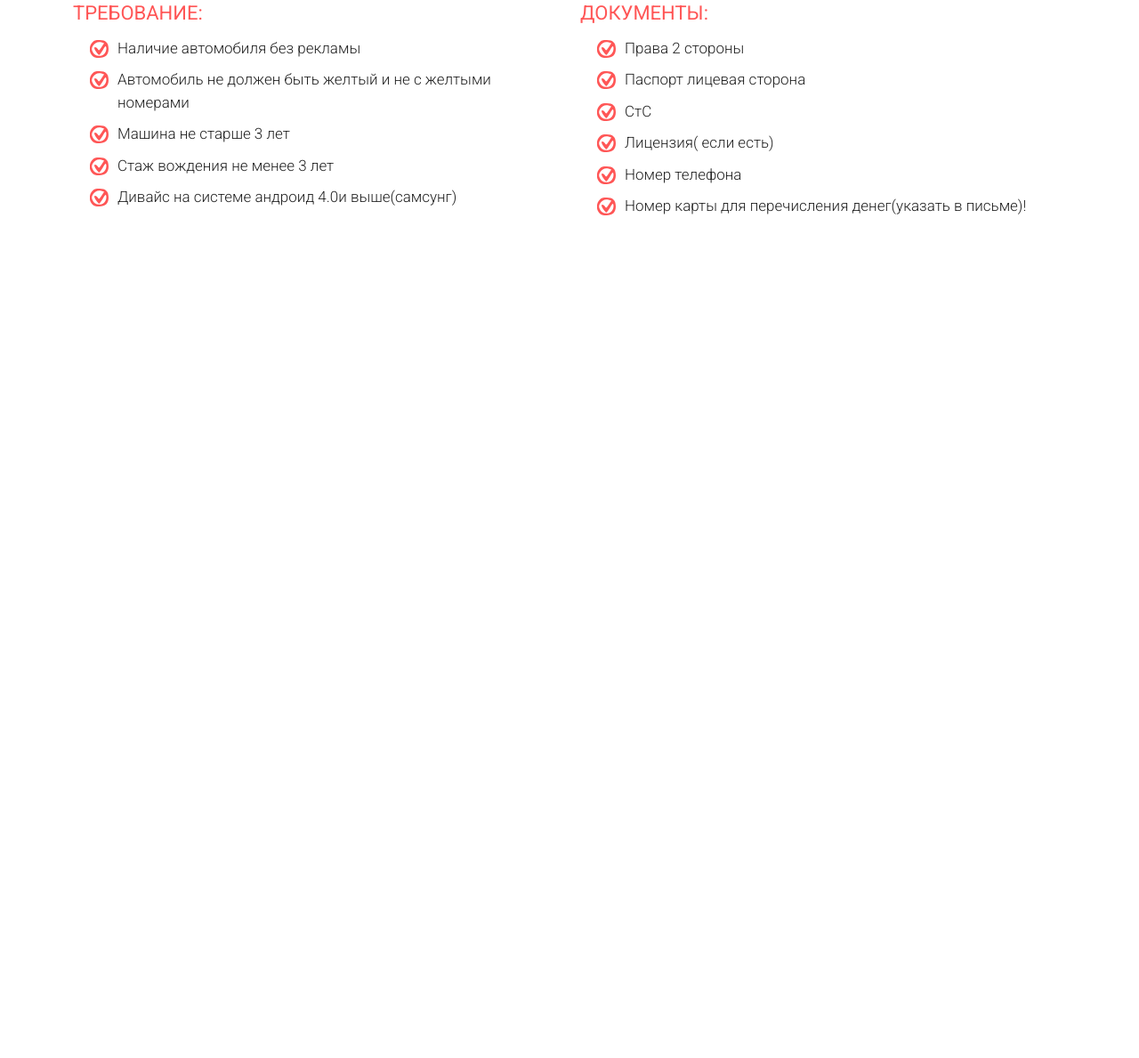
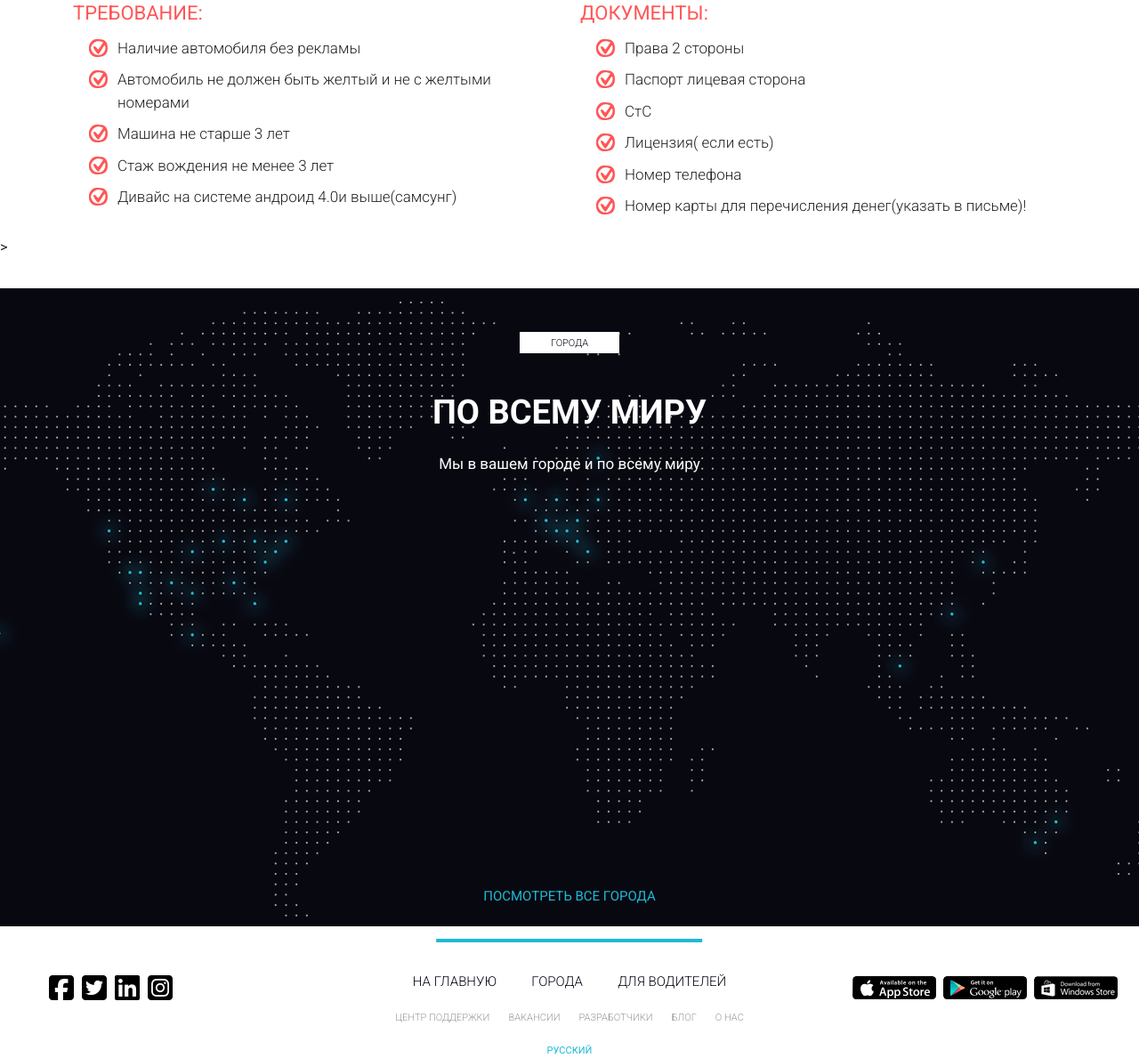
Before and after one commit to Ilnur-B/Webdev-practice2-, a plain HTML site: page index.html in a window 1280 px wide. Shown: the part 4252-5441 px from the top of the page at 89% size. Before the commit the page ends 4562 px from the top, so only its background shows below. Drawn offline with Linux system fonts and the light colour scheme.

Commit message:
added last 2 blocks

```diff
--- a/index.html
+++ b/index.html
@@ -361,19 +361,55 @@
                 <li>Номер карты для перечисления денег(указать в письме)!</li>
               </ul>
             </div>
+        </div>
+      </div>>
+    </section>
+    <section class="world">
+      <div class="world_bg">
+        <div class="label">города</div>
+        <div class="title">По всему миру</div>
+        <div class="subtitle">Мы в вашем городе и по всему миру</div>
+        <div class="bottom_text">посмотреть все города</div>
+      </div>
+    </section>
+    <footer class="footer">
+      <div class="footer_media">
+        <div class="footer_media_social">
+          <ul class="footer_media_social_item">
+            <li><a href="#"><i class="fab fa-facebook-square"></i></a></li>
+            <li><a href="#"><i class="fab fa-twitter-square"></i></a></li>
+            <li><a href="#"><i class="fab fa-linkedin"></i></a></li>
+            <li><a href="#"><i class="fab fa-instagram-square"></i></a></li>
+          </ul>
+        </div>
 
-
-
-
-
-
-
-
-
-
-
+        <div class="footer_download">
+          <ul class="footer_download_item">
+            <li><a href="#"><img src="/img/btn1.png" alt=""></a></li>
+            <li><a href="#"><img src="/img/btn2.png" alt=""></a></li>
+            <li><a href="#"><img src="/img/btn3.png" alt=""></a></li>
+          </ul>
         </div>
       </div>
-    </section>
+
+      <div class="footer_navigation">
+        <div class="footer_navigation_line"></div>
+        <ul class="footer_navigation_item_top">
+          <li><a href="#">на главную</a></li>
+          <li><a href="#">города</a></li>
+          <li><a href="#">для водителей</a></li>
+        </ul>
+        <ul class="footer_navigation_item_midle">
+          <li><a href="#">центр поддержки</a></li>
+          <li><a href="#">вакансии</a></li>
+          <li><a href="#">разработчики</a></li>
+          <li><a href="#">блог</a></li>
+          <li><a href="#">о нас</a></li>
+        </ul>
+        <div class="footer_navigation_language">русский</div>
+      </div>
+
+    </footer>
+    <script src="https://kit.fontawesome.com/22d7fbec7a.js" crossorigin="anonymous"></script>
   </body>
 </html>
--- a/sass/style.sass
+++ b/sass/style.sass
@@ -302,7 +302,7 @@ nav
             padding-top: 217px
 
 .condition
-    padding: 68px 0 44px 0
+    padding: 68px 0 34px 0
     .title
         margin-bottom: 33px
 
@@ -323,7 +323,7 @@ nav
             position: relative
 
             &::before
-                margin: 1px
+                padding: 1px
                 content: ''
                 display: block
                 position: absolute
@@ -346,3 +346,119 @@ nav
             li
                 &::before
                     background: url('/icons/check_red.svg') center center/cover no-repeat
+
+.world
+
+    background-color: #080816
+    &_bg
+        min-height: 717px
+        background: url('/img/world_bg.png') center center/cover no-repeat
+        padding: 49px 0
+        position: relative
+        .label
+            background-color: #ffffff
+            color: #070716
+        .title
+            color: #ffffff
+        .subtitle
+            color: #ffffff
+        .bottom_text
+            font-size: 15px
+            line-height: 68px
+            font-weight: 400
+            text-transform: uppercase
+            color: #1fbad6
+            text-align: center
+            position: absolute
+            bottom: 0
+            left: 50%
+            transform: translateX(-50%)
+
+.footer
+
+    padding: 14px 23px 31px 23px
+    position: relative
+    &_media
+        display: flex
+        justify-content: space-between
+        transform: translateY(50%)
+
+        &_social_item
+            display: flex
+            justify-content: center
+            list-style: none
+
+            li
+                font-size: 32px
+                padding-left: 9px
+
+                a
+                    text-decoration: none
+                    color: black
+
+                &:first-child
+                    padding-left: 0
+    &_download
+        align-self: center
+
+    &_download_item
+        display: flex
+        justify-content: center
+
+        li
+            list-style: none
+            padding-right: 7px
+
+            &:last-child
+                padding-right: 0
+
+    &_navigation
+        position: absolute
+        left: 50%
+        top: 14px
+        transform: translateX(-50%)
+        &_line
+            display: block
+            width: 299px
+            height: 4px
+            background-color: #1fbad6
+            margin: 0 auto
+        &_item_top
+            display: flex
+            justify-content: space-around
+            list-style: none
+            padding-top: 32px
+            padding-left: 0
+            margin: 0
+            a
+                text-decoration: none
+                font-size: 15px
+                font-weight: 300
+                text-transform: uppercase
+                color: #070716
+        &_item_midle
+            display: flex
+            justify-content: space-between
+            padding-left: 0
+            padding-top: 15px
+            list-style: none
+            margin: 0
+            a
+                text-decoration: none
+                font-size: 11px
+                color: #999999
+                font-weight: 300
+                text-transform: uppercase
+            li
+                padding-right: 21px
+                &:last-child
+                    padding-right: 0
+        &_language
+            display: block
+            margin: 0 auto
+            text-align: center
+            font-size: 11px
+            font-weight: 400
+            text-transform: uppercase
+            color: #1fbad6
+            margin-top: 19px
```
Also changed, not shown: css/style.min.css, 1 other file.
